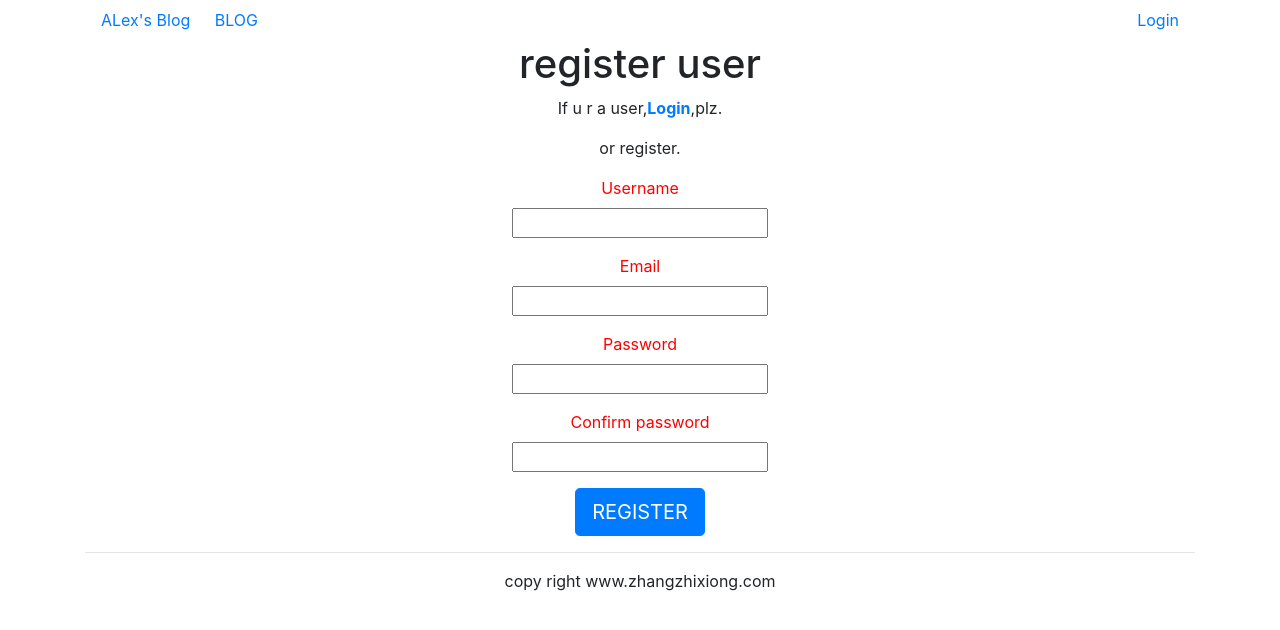
After one commit to 1433522/blog, a Django app: page /account/register/ in a window 1280 px wide. The commit adds this page. Shown: the top 630 px of the page. Run offline with Django 3.2, Linux system fonts and the light colour scheme; some libraries are stand-ins or nearby versions.

Commit message:
added register funtionality

```diff
--- a/account/forms.py
+++ b/account/forms.py
@@ -1,5 +1,20 @@
 from django import forms
+from django.contrib.auth.models import User
 
 class LoginForm(forms.Form):
     username = forms.CharField()
     password = forms.CharField(widget=forms.PasswordInput)
+
+class RegistrationForm(forms.ModelForm):
+    password = forms.CharField(label="Password",widget=forms.PasswordInput)
+    password2 = forms.CharField(label="Confirm Password",widget=forms.PasswordInput)
+
+    class Meta:
+        model = User
+        fields = ('username',"email")
+
+    def clean_password2(self):
+        cd = self.cleaned_data
+        if cd['password'] != cd['password2']:
+            raise form.ValidationError("passwords do not match.")
+        return cd['password']
--- a/account/urls.py
+++ b/account/urls.py
@@ -8,4 +8,5 @@ urlpatterns = [
         # path('login',views.user_login,name="user_login"),
         path('login',auth_views.LoginView.as_view(template_name='account/login.html'),name="user_login"),
         path('logout',auth_views.LogoutView.as_view(template_name='account/logout.html'),name="user_logout"),
+        path('register/',views.register,name="user_register"),
         ]
--- a/account/views.py
+++ b/account/views.py
@@ -1,7 +1,7 @@
 from django.shortcuts import render
 from django.http import HttpResponse
 from django.contrib.auth import authenticate,login
-from .forms import LoginForm
+from .forms import LoginForm,RegistrationForm
 
 # Create your views here.
 def user_login(request):
@@ -20,3 +20,18 @@ def user_login(request):
     if request.method == "GET":
         login_form = LoginForm()
         return render(request,"account/login.html",{"form":login_form})
+
+def register(request):
+    if request.method == "POST":
+        print(111111111111)
+        user_form = RegistrationForm(request.POST)
+        if user_form.is_valid():
+            new_user = user_form.save(commit=False)
+            new_user.set_password(user_form.cleaned_data['password'])
+            new_user.save()
+            return HttpResponse("successfully")
+        else:
+            return HttpResponse("sorry,you can't register.")
+    else:
+        user_form = RegistrationForm()
+        return render(request,"account/register.html",{"form":user_form})
--- /dev/null
+++ b/template/account/register.html
@@ -0,0 +1,33 @@
+{% extends "base.html" %}
+
+{% load static %}
+
+{% block title %}register user{% endblock %}
+
+{% block content %}
+<div class="text-center">
+    <h1>register user</h1>
+    <p>If u r a user,<strong><a href="{% url 'account:user_login' %}">Login</a></strong>,plz.</p>
+    <p>or register.</p>
+    <form class="form-horizontal" action="." method="post">
+        {% csrf_token %}
+        <div class="form-group">
+            <label for="{{ form.username.id_for_label }}" class="col-md-5 control-label" style="color:red">Username</label>
+            <div>{{ form.username }}</div>
+        </div>
+        <div class="form-group">
+            <label for="{{ form.email.id_for_label }}" class="col-md-5 control-label" style="color:red">Email</label>
+            <div>{{ form.email }}</div>
+        </div>
+        <div class="form-group">
+            <label for="{{ form.password.id_for_label }}" class="col-md-5 control-label" style="color:red">Password</label>
+            <div>{{ form.password }}</div>
+        </div>
+        <div class="form-group">
+            <label for="{{ form.password2.id_for_label }}" class="col-md-5 control-label" style="color:red">Confirm password</label>
+            <div>{{ form.password2 }}</div>
+        </div>
+        <input type="submit" class="btn btn-primary btn-lg" value="REGISTER">
+    </form>
+</div>
+{% endblock %}
```
Also changed, not shown: template/account/login.html (+5 -9 lines), db.sqlite3.
